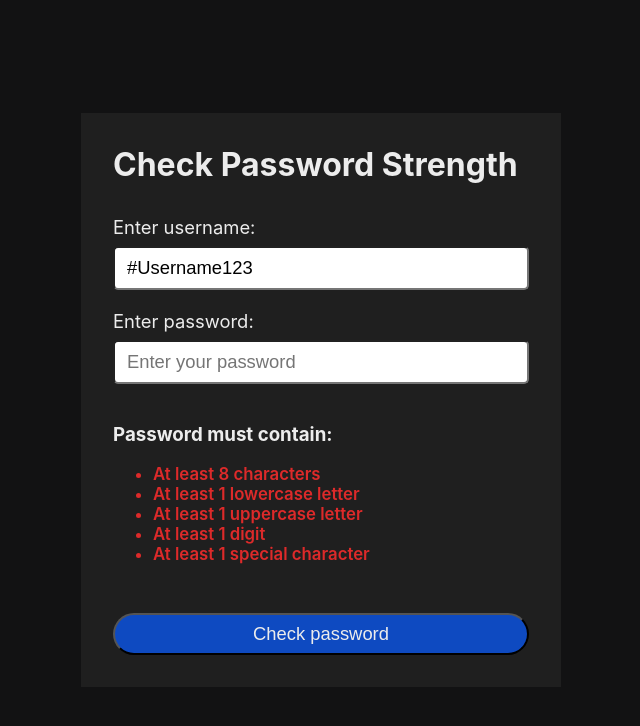
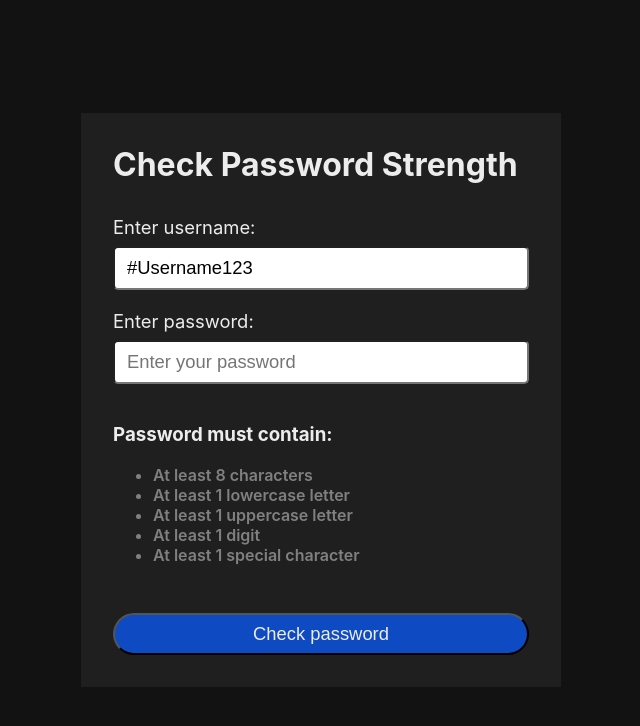
Before and after one commit to petar-stojanovic/emit, a React (Create React App) app in the folder password-checker/: page / in a window 1280 px wide. Shown: the top 726 px of the page, without its empty margins (319-959 px from the left). Built offline with nearby package versions, Linux system fonts and the light colour scheme; the HTML template or start-up script is replaced by a standard one.

Commit message:
added showing correct password statuses

```diff
--- a/password-checker/src/App.css
+++ b/password-checker/src/App.css
@@ -55,8 +55,12 @@ button:disabled {
   pointer-events: none;
 }
 
-.error {
-  color: #dd2a2a;
+.grey {
+  color: grey;
   font-weight: 600;
-  font-size: 1.05rem;
 }
+
+.green {
+  color: #21a821;
+  font-weight: 600;
+}
--- a/password-checker/src/PasswordComplexity.jsx
+++ b/password-checker/src/PasswordComplexity.jsx
@@ -1,90 +1,44 @@
 import {useEffect, useState} from "react";
 
 function PasswordComplexity({username, password}) {
-  const [errorMessages, setErrorMessages] = useState([]);
-  const [passwordInfo, setPasswordInfo] = useState({
-    score: 0,
-    errorMessages: []
-  });
+  const [passwordStatus, setPasswordStatus] = useState({
+    hasMinLength: false,
+    hasLowercase: false,
+    hasUppercase: false,
+    hasNumber: false,
+    hasSpecial: false
+  })
+
+  const hasLowercaseRgx = /[a-z]/
+  const hasUppercaseRgx = /[A-Z]/
+  const hasNumberRgx = /\d/
+  const hasSpecialRgx = /[~!@#$%^&*\[\](){}.,|\\:;'"?<>\-_=+\/`]/
+  const passwordMessages = {
+    hasMinLength: "At least 8 characters",
+    hasLowercase: "At least 1 lowercase letter",
+    hasUppercase: "At least 1 uppercase letter",
+    hasNumber: "At least 1 digit",
+    hasSpecial: "At least 1 special character"
+  };
 
   useEffect(() => {
-    checkPassword();
+    setPasswordStatus({
+      hasMinLength: password.length >= 8,
+      hasLowercase: hasLowercaseRgx.test(password),
+      hasUppercase: hasUppercaseRgx.test(password),
+      hasNumber: hasNumberRgx.test(password),
+      hasSpecial: hasSpecialRgx.test(password)
+    })
   }, [username, password]);
 
-  function checkPassword() {
-    const messages = [];
-    let score = 0;
 
-    const hasLowercase = /[a-z]/.test(password);
-    const hasUppercase = /[A-Z]/.test(password);
-    const hasNumber = /\d/.test(password);
-    const hasSpecial = /[~!@#$%^&*\[\](){}.,|\\:;'"?<>\-_=+\/`]/.test(password);
-
-    if (password.length < 8) {
-      messages.push("At least 8 characters");
-    } else {
-      score += 1;
-    }
-
-    if (!hasLowercase) {
-      messages.push("At least 1 lowercase letter");
-    } else {
-      score += 1;
-    }
-
-    if (!hasUppercase) {
-      messages.push("At least 1 uppercase letter");
-    } else {
-      score += 1;
-    }
-
-    if (!hasNumber) {
-      messages.push("At least 1 digit");
-    } else {
-      score += 1;
-    }
-
-    if (!hasSpecial) {
-      messages.push("At least 1 special character");
-    } else {
-      score += 1;
-    }
-
-    console.log("score", score);
-
-    setPasswordInfo({
-      score: score,
-      errorMessages: messages
-    })
-
-    setErrorMessages(messages);
-  }
-
-  function getPasswordStrength() {
-    if (passwordInfo.score < 2) {
-      return "Weak";
-    } else if (passwordInfo.score === 2) {
-      return "Moderate";
-    } else if (passwordInfo.score === 3) {
-      return "Strong";
-    } else if (passwordInfo.score === 4) {
-      return "Excellent";
-    }
-  }
-
-  return (<div>
-      {/*<ul>*/}
-      {/*  <li>At least 8 characters</li>*/}
-      {/*  <li>At least 1 lowercase letter</li>*/}
-      {/*  <li>At least 1 uppercase letter</li>*/}
-      {/*  <li>At least 1 number</li>*/}
-      {/*  <li>At least 1 special character</li>*/}
-      {/*</ul>*/}
-
+  return (
+    <div>
       <h3>Password must contain:</h3>
-      <ul className="error">
-        {errorMessages.map((message, index) => (<li key={index}>{message}
-          </li>))}
+      <ul className="">
+        {Object.keys(passwordStatus).map((key, index) => (
+          <li key={index} className={passwordStatus[key] ? "green" : "grey"}>{passwordMessages[key]}</li>)
+        )}
       </ul>
     </div>)
 }
```
